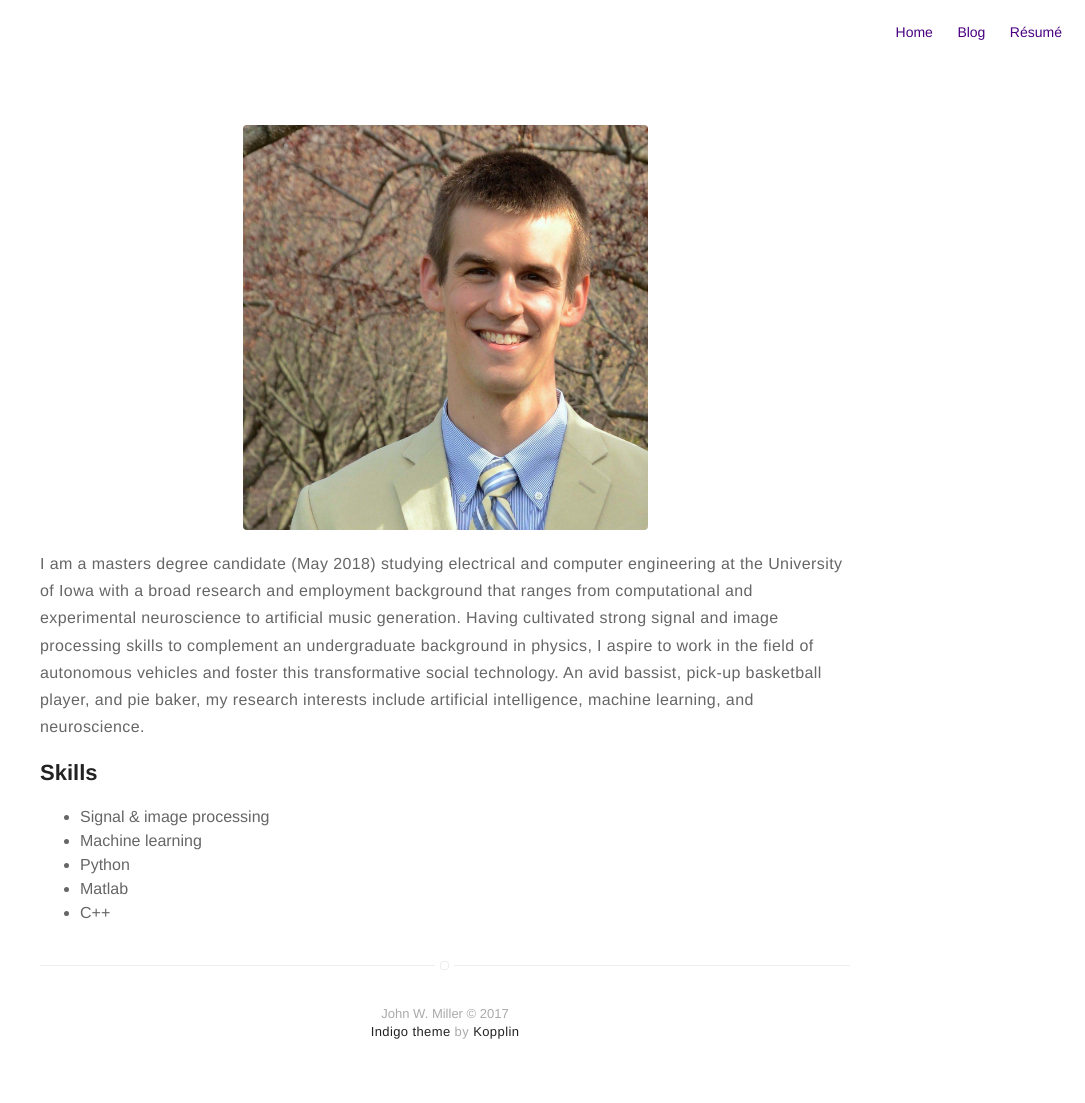
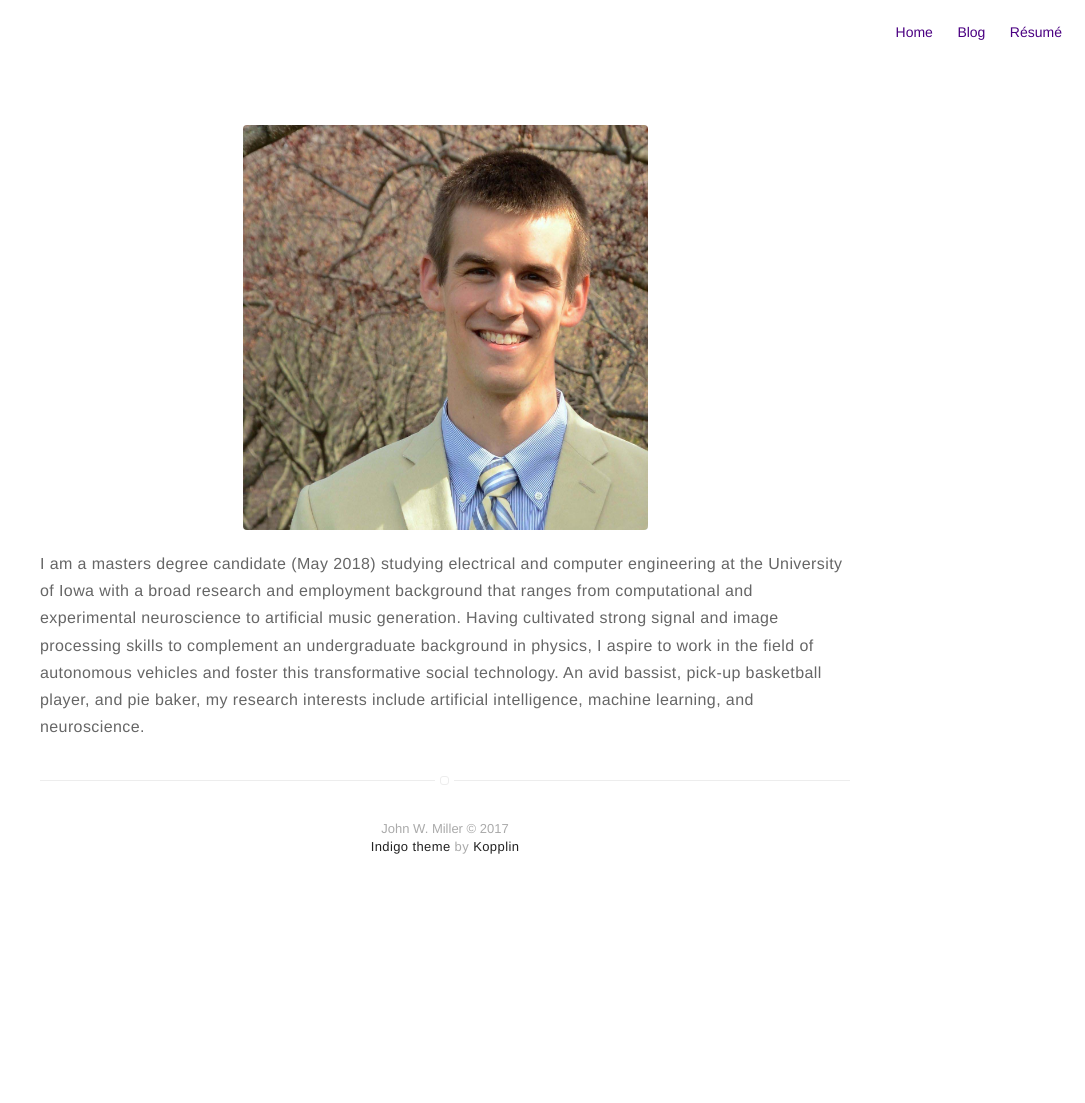
Before and after one commit to johnwmillr/johnwmillr.github.io, a Jekyll site: the page built from about.md, in a window 1280 px wide. Shown: the whole page, without its empty margins (195-1280 px from the left). Built offline with Jekyll 4.4.1, drawn with Linux system fonts in a browser that asks for light colours; after the commit the page ends 918 px from its top, so only the background shows below that.

Commit message:
Update resume and hide skills from About

```diff
--- a/about.md
+++ b/about.md
@@ -4,10 +4,11 @@ layout: page
 ---
 <!-- ![Profile Image]({{ site.url }}/{{ site.picture }}) -->
 ![Profile Image]({{ site.url }}/assets/images/john.jpg)
+<!-- <img src={{ site.url }}/assets/images/john.jpg style="width: 50px"/> -->
 
 <p>I am a masters degree candidate (May 2018) studying electrical and computer engineering at the University of Iowa with a broad research and employment background that ranges from computational and experimental neuroscience to artificial music generation. Having cultivated strong signal and image processing skills to complement an undergraduate background in physics, I aspire to work in the field of autonomous vehicles and foster this transformative social technology. An avid bassist, pick-up basketball player, and pie baker, my research interests include artificial intelligence, machine learning, and neuroscience.</p>
 
-<h2>Skills</h2>
+<!-- <h2>Skills</h2>
 
 <ul class="skill-list">
 	<li>Signal & image processing</li>
@@ -15,4 +16,4 @@ layout: page
 	<li>Python</li>
 	<li>Matlab</li>
 	<li>C++</li>
-</ul>
+</ul> -->
```
Also changed, not shown: 1 other file.
